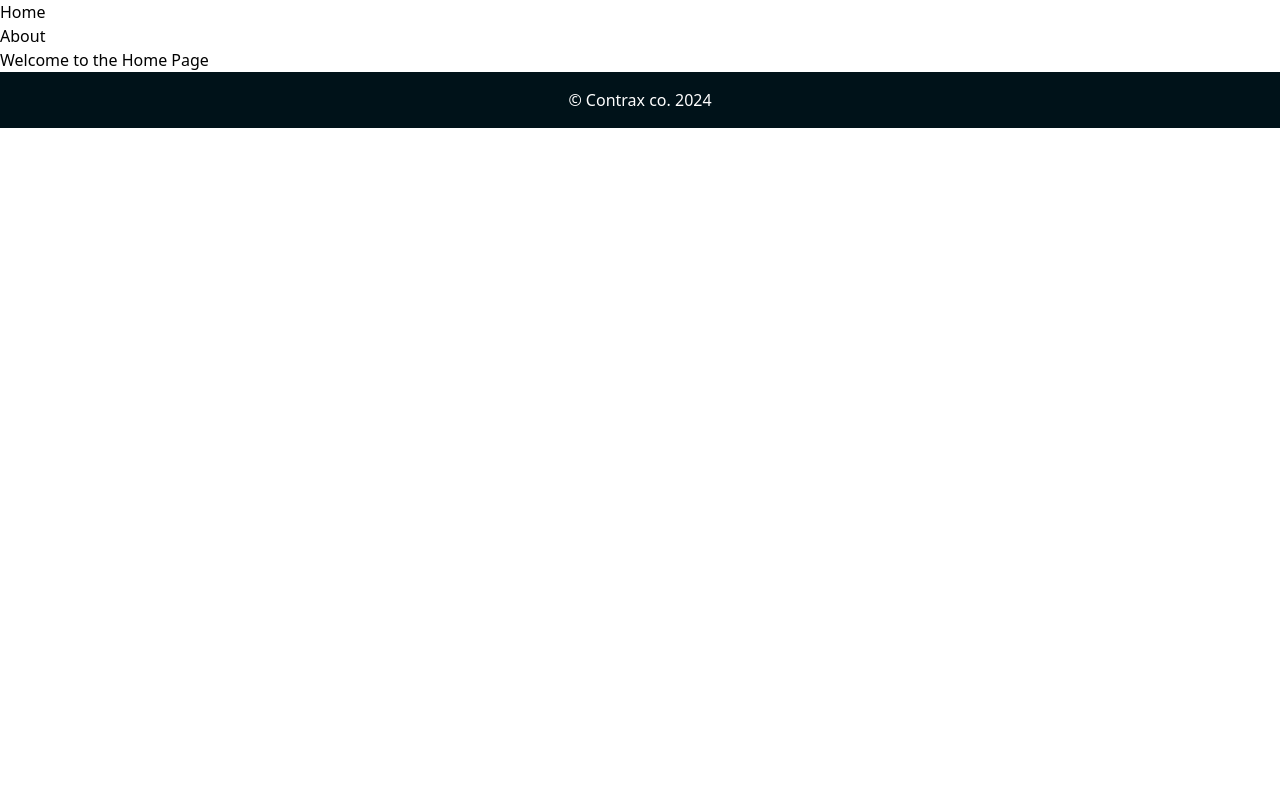
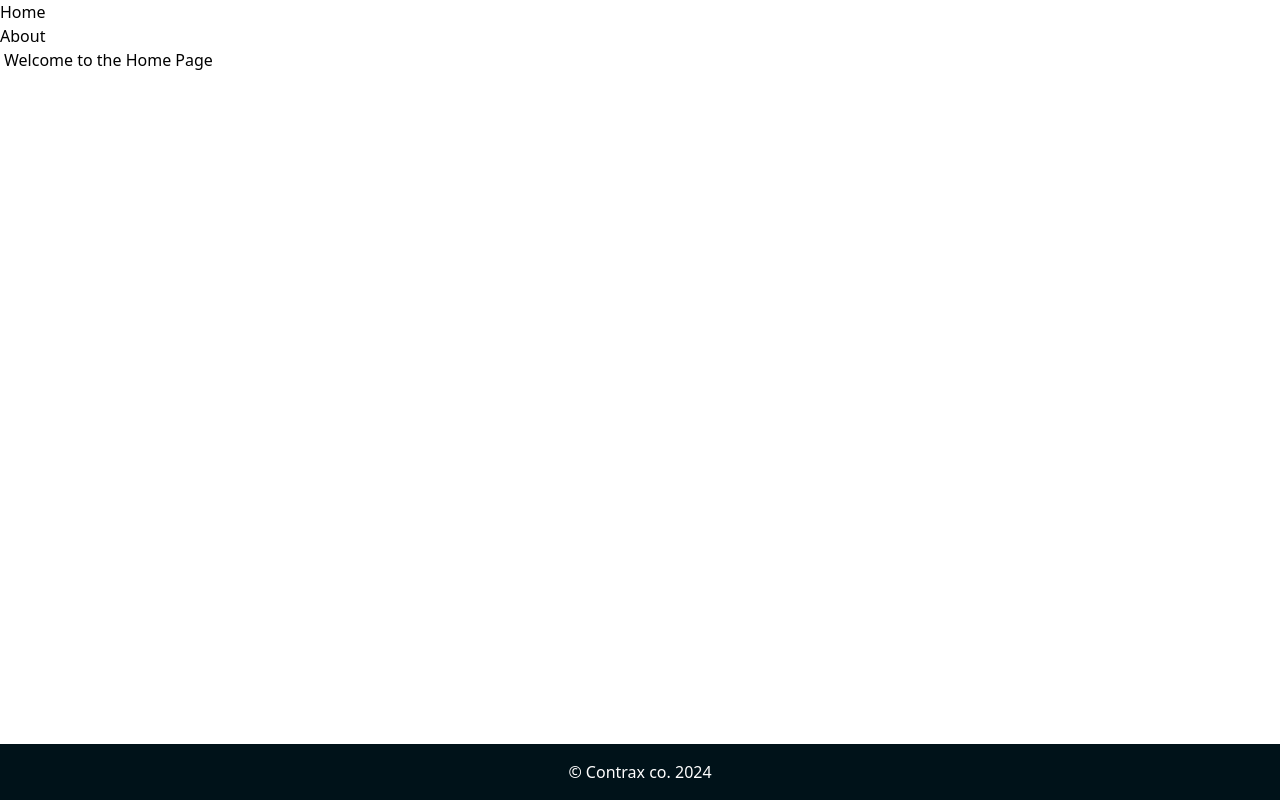
Before and after one commit to ContractManual/contrax-adds-on-extension, a Vue app: page / in a window 1280 px wide. Built offline with nearby package versions, Linux system fonts and the light colour scheme; what tailwindcss-animated would draw is missing.

Commit message:
style app layout

```diff
--- a/src/App.vue
+++ b/src/App.vue
@@ -4,9 +4,13 @@ import Footer from "./partials/Footer.vue";
 </script>
 
 <template>
-  <AppMenu />
-  <main>
-    <router-view />
-  </main>
-  <Footer />
+  <div class="min-h-screen flex flex-col justify-between">
+    <div class="">
+      <AppMenu />
+      <main class="px-1">
+        <router-view />
+      </main>
+    </div>
+    <Footer />
+  </div>
 </template>
```
